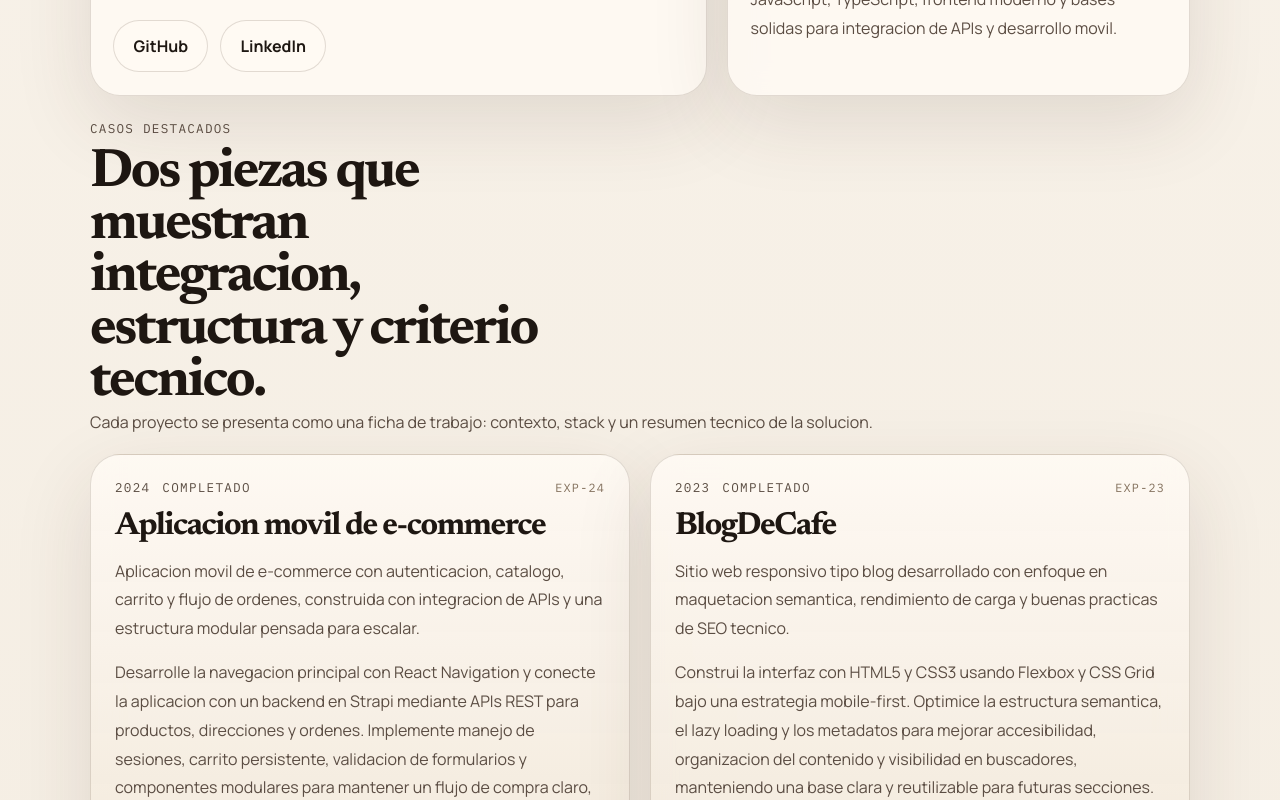
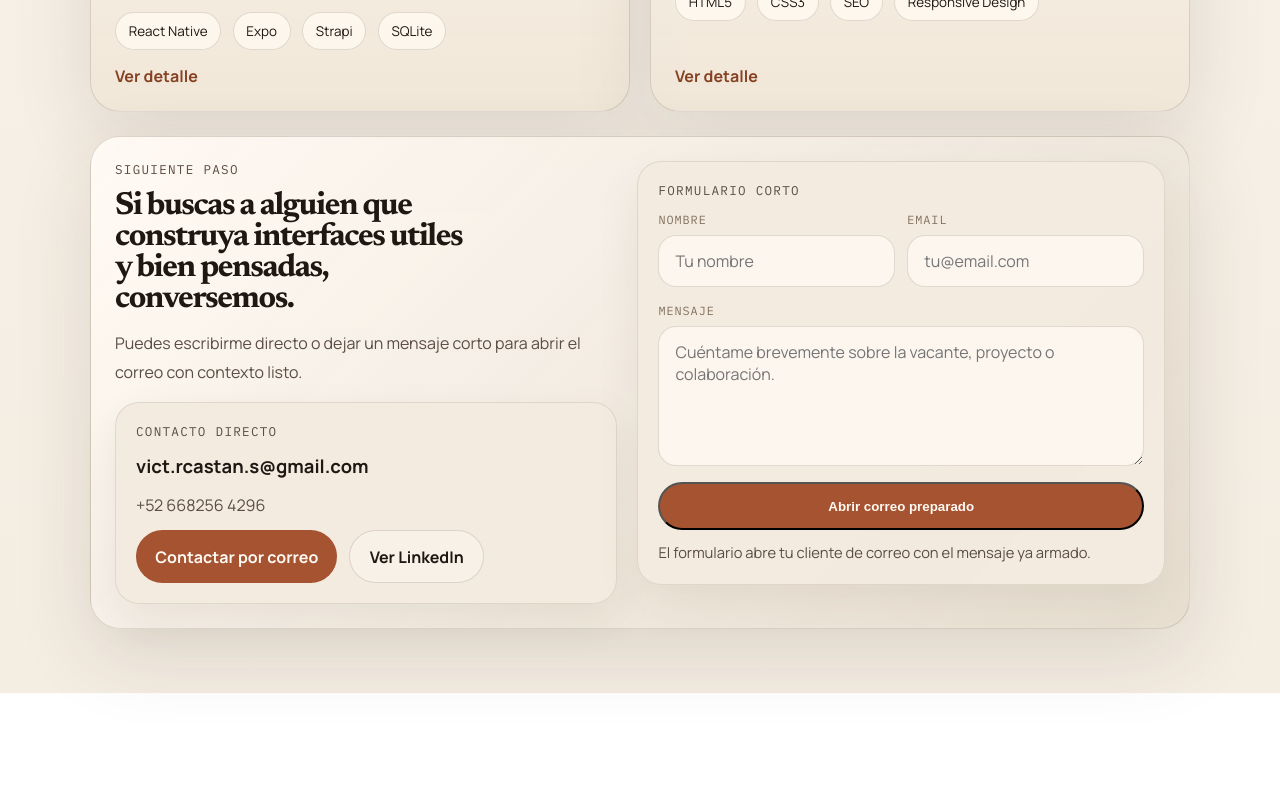
Before and after one commit to VictorOrC/portafolio-nextjs, a Next.js app: page / in a window 1280 px wide. Shown: the part 1780-2580 px from the top of the page. After the commit the page ends 2473 px from the top, so only its background shows below. Built offline with nearby package versions, Linux system fonts and the light colour scheme.

Commit message:
Refine homepage hierarchy and project details

```diff
--- a/app/globals.css
+++ b/app/globals.css
@@ -128,6 +128,11 @@ ul {
   max-width: 62ch;
 }
 
+.hero-intro h1 {
+  max-width: 13ch;
+  font-size: clamp(2rem, 4vw, 3.6rem);
+}
+
 .hero-rail {
   display: grid;
   gap: 1rem;
@@ -163,7 +168,7 @@ ul {
 
 .identity-card h2 {
   font-family: var(--font-display), serif;
-  font-size: clamp(1.9rem, 3vw, 2.5rem);
+  font-size: clamp(1.4rem, 2vw, 1.9rem);
   line-height: 1;
 }
 
@@ -226,17 +231,17 @@ h3 {
 }
 
 h1 {
-  max-width: 11ch;
+  max-width: 9ch;
   margin-top: 0.8rem;
-  font-size: clamp(3.4rem, 7.8vw, 6.9rem);
+  font-size: clamp(2rem, 3.8vw, 3.4rem);
 }
 
 h2 {
-  font-size: clamp(2.2rem, 4.5vw, 3.4rem);
+  font-size: clamp(1.5rem, 2.5vw, 2.2rem);
 }
 
 h3 {
-  font-size: 2rem;
+  font-size: 1.35rem;
 }
 
 .lead {
@@ -378,6 +383,113 @@ h3 {
 .section-heading h2 {
   margin-top: 0.7rem;
   max-width: 13ch;
+}
+
+.project-heading h2 {
+  max-width: 18ch;
+  font-size: clamp(1.5rem, 2.4vw, 2rem);
+}
+
+.contact-banner h2,
+.panel-head h2,
+.case-panel h2,
+.archive-body h2 {
+  max-width: 18ch;
+}
+
+.contact-column,
+.contact-copy,
+.contact-direct,
+.contact-form-shell {
+  min-width: 0;
+}
+
+.contact-column {
+  display: grid;
+  gap: 1rem;
+  align-content: start;
+}
+
+.contact-copy {
+  display: grid;
+  gap: 0.9rem;
+  align-content: start;
+}
+
+.contact-direct,
+.contact-form-shell {
+  align-content: start;
+}
+
+.contact-direct strong {
+  font-size: 1.15rem;
+  line-height: 1.4;
+}
+
+.contact-form {
+  display: grid;
+  gap: 1rem;
+}
+
+.field-grid {
+  display: grid;
+  grid-template-columns: repeat(2, minmax(0, 1fr));
+  gap: 0.75rem;
+}
+
+.contact-field {
+  display: grid;
+  gap: 0.45rem;
+}
+
+.contact-field span {
+  color: var(--ink-faint);
+  font-family: var(--font-mono), monospace;
+  font-size: 0.74rem;
+  letter-spacing: 0.08em;
+  text-transform: uppercase;
+}
+
+.contact-field input,
+.contact-field textarea {
+  width: 100%;
+  border: 1px solid var(--rule);
+  border-radius: 18px;
+  background: rgba(252, 247, 240, 0.95);
+  color: var(--ink);
+  font: inherit;
+  padding: 0.9rem 1rem;
+  outline: none;
+  transition: border-color 180ms ease, box-shadow 180ms ease, background 180ms ease;
+}
+
+.contact-field textarea {
+  resize: vertical;
+  min-height: 120px;
+}
+
+.contact-field input:focus,
+.contact-field textarea:focus {
+  border-color: var(--copper);
+  box-shadow: 0 0 0 3px rgba(165, 83, 49, 0.12);
+}
+
+.contact-form-actions {
+  display: grid;
+  gap: 0.65rem;
+}
+
+.form-note {
+  color: var(--ink-faint);
+  font-size: 0.92rem;
+  line-height: 1.6;
+}
+
+.project-heading {
+  display: grid;
+  grid-template-columns: minmax(0, 1.15fr) minmax(260px, 0.85fr);
+  gap: 1rem;
+  align-items: end;
 }
 
 .project-grid {
@@ -539,6 +651,32 @@ h3 {
   gap: 0.8rem;
 }
 
+.mini-points,
+.case-list {
+  display: grid;
+  gap: 0.7rem;
+}
+
+.mini-points li,
+.case-list li {
+  position: relative;
+  padding-left: 1rem;
+  color: var(--ink-soft);
+  line-height: 1.7;
+}
+
+.mini-points li::before,
+.case-list li::before {
+  content: "";
+  position: absolute;
+  top: 0.7rem;
+  left: 0;
+  width: 0.38rem;
+  height: 0.38rem;
+  border-radius: 999px;
+  background: var(--copper);
+}
+
 .archive-actions {
   display: flex;
   justify-content: flex-end;
@@ -548,6 +686,10 @@ h3 {
 
 .detail-layout {
   grid-template-columns: minmax(0, 1.3fr) minmax(260px, 0.75fr);
+}
+
+.detail-layout-bottom {
+  grid-template-columns: repeat(2, minmax(0, 1fr));
 }
 
 .case-panel {
@@ -562,6 +704,25 @@ h3 {
 
 .detail-list dd {
   text-transform: capitalize;
+}
+
+.resource-panel {
+  background: linear-gradient(135deg, rgba(255, 250, 244, 0.96), rgba(230, 220, 206, 0.9));
+}
+
+.resource-actions {
+  display: flex;
+  flex-wrap: wrap;
+  gap: 0.75rem;
+}
+
+.resource-note {
+  display: inline-flex;
+  align-items: center;
+  border: 1px dashed var(--rule-strong);
+  border-radius: 999px;
+  padding: 0.78rem 1rem;
+  color: var(--ink-faint);
 }
 
 .projects-header,
@@ -597,10 +758,10 @@ h3 {
 
 .contact-banner {
   display: grid;
-  grid-template-columns: minmax(0, 1.3fr) minmax(260px, 0.9fr);
+  grid-template-columns: minmax(0, 1fr) minmax(340px, 1.05fr);
   gap: 1.25rem;
   padding: 1.5rem;
-  align-items: end;
+  align-items: start;
   background: linear-gradient(135deg, rgba(255, 250, 244, 0.96), rgba(230, 220, 206, 0.9));
 }
 
@@ -611,11 +772,17 @@ h3 {
   .projects-hero,
   .detail-hero,
   .detail-layout,
+  .detail-layout-bottom,
+  .project-heading,
   .project-grid {
     grid-template-columns: 1fr;
   }
 
   .archive-entry {
+    grid-template-columns: 1fr;
+  }
+
+  .field-grid {
     grid-template-columns: 1fr;
   }
 
@@ -677,6 +844,11 @@ h3 {
     padding-top: 0;
   }
 
+  .hero-intro h1 {
+    max-width: 11ch;
+    font-size: clamp(1.85rem, 7.2vw, 2.7rem);
+  }
+
   .actions {
     flex-direction: column;
   }
--- a/app/page.tsx
+++ b/app/page.tsx
@@ -1,4 +1,5 @@
 import Link from "next/link";
+import { ContactForm } from "@/components/contact-form";
 import { profile } from "@/content/profile";
 import { projects } from "@/content/projects";
 
@@ -145,10 +146,19 @@ export default function Home() {
       </section>
 
       <section className="contact-banner card">
-        <div>
+        <div className="contact-column">
+          <div className="contact-copy">
             <p className="eyebrow">Siguiente paso</p>
             <h2>Si buscas a alguien que construya interfaces utiles y bien pensadas, conversemos.</h2>
+            <p className="panel-copy">
+              Puedes escribirme directo o dejar un mensaje corto para abrir el correo con contexto listo.
+            </p>
           </div>
+
+          <div className="contact-direct rail-card">
+            <span className="panel-label">Contacto directo</span>
+            <strong>{profile.contact.email}</strong>
+            <p>{profile.contact.phone}</p>
             <div className="contact-actions">
               <a className="button button-primary" href={`mailto:${profile.contact.email}`}>
                 Contactar por correo
@@ -157,6 +167,13 @@ export default function Home() {
                 Ver LinkedIn
               </a>
             </div>
+          </div>
+        </div>
+
+        <div className="contact-form-shell rail-card">
+          <span className="panel-label">Formulario corto</span>
+          <ContactForm email={profile.contact.email} />
+        </div>
       </section>
     </main>
   );
--- a/app/projects/page.tsx
+++ b/app/projects/page.tsx
@@ -50,6 +50,7 @@ export default function ProjectsPage() {
               <div className="project-topline">
                 <div className="project-meta">
                   <span>{project.status}</span>
+                  <span>{project.role}</span>
                   <span>{project.stack.length} tecnologias</span>
                 </div>
               </div>
@@ -59,6 +60,11 @@ export default function ProjectsPage() {
 
             <div className="archive-notes">
               <p className="project-description">{project.description}</p>
+              <ul className="mini-points" aria-label={`Logros clave de ${project.title}`}>
+                {project.achievements.slice(0, 2).map((achievement) => (
+                  <li key={achievement}>{achievement}</li>
+                ))}
+              </ul>
               <ul className="tag-list compact">
                 {project.stack.map((item) => (
                   <li key={item}>{item}</li>
--- /dev/null
+++ b/components/contact-form.tsx
@@ -0,0 +1,84 @@
+"use client";
+
+import { useMemo, useState } from "react";
+
+type ContactFormProps = {
+  email: string;
+};
+
+export function ContactForm({ email }: ContactFormProps) {
+  const [name, setName] = useState("");
+  const [senderEmail, setSenderEmail] = useState("");
+  const [message, setMessage] = useState("");
+
+  const mailtoHref = useMemo(() => {
+    const subject = name
+      ? `Contacto desde portafolio - ${name}`
+      : "Contacto desde portafolio";
+
+    const body = [
+      name ? `Nombre: ${name}` : "",
+      senderEmail ? `Email: ${senderEmail}` : "",
+      "",
+      message,
+    ]
+      .filter(Boolean)
+      .join("\n");
+
+    return `mailto:${email}?subject=${encodeURIComponent(subject)}&body=${encodeURIComponent(body)}`;
+  }, [email, message, name, senderEmail]);
+
+  return (
+    <form
+      className="contact-form"
+      onSubmit={(event) => {
+        event.preventDefault();
+        window.location.href = mailtoHref;
+      }}
+    >
+      <div className="field-grid">
+        <label className="contact-field">
+          <span>Nombre</span>
+          <input
+            name="name"
+            type="text"
+            placeholder="Tu nombre"
+            value={name}
+            onChange={(event) => setName(event.target.value)}
+          />
+        </label>
+
+        <label className="contact-field">
+          <span>Email</span>
+          <input
+            name="email"
+            type="email"
+            placeholder="tu@email.com"
+            value={senderEmail}
+            onChange={(event) => setSenderEmail(event.target.value)}
+          />
+        </label>
+      </div>
+
+      <label className="contact-field contact-field-full">
+        <span>Mensaje</span>
+        <textarea
+          name="message"
+          placeholder="Cuéntame brevemente sobre la vacante, proyecto o colaboración."
+          value={message}
+          onChange={(event) => setMessage(event.target.value)}
+          rows={5}
+        />
+      </label>
+
+      <div className="contact-form-actions">
+        <button className="button button-primary" type="submit">
+          Abrir correo preparado
+        </button>
+        <p className="form-note">
+          El formulario abre tu cliente de correo con el mensaje ya armado.
+        </p>
+      </div>
+    </form>
+  );
+}
--- a/content/profile.ts
+++ b/content/profile.ts
@@ -2,7 +2,7 @@ export const profile = {
   name: "Victor Eduardo Orduño Castaños",
   role: "Desarrollador Full Stack Junior",
   location: "Los Mochis, Sinaloa, Mexico",
-  headline: "Desarrollador Full Stack enfocado en crear aplicaciones web y moviles claras, funcionales y mantenibles.",
+  headline: "Desarrollador Full Stack que crea aplicaciones web y moviles claras y mantenibles.",
   summary:
     "Ingeniero en Informatica en etapa final de formacion con experiencia profesional en mantenimiento de sistemas internos, soporte tecnico y desarrollo de soluciones usando JavaScript, TypeScript, PHP, SQL y React.",
   bio: "Soy desarrollador Full Stack con especializacion en desarrollo de software movil. He trabajado mejorando sistemas internos para el sector agricola y desarrollando soluciones con enfoque en estabilidad, usabilidad y mantenimiento. Tambien he construido proyectos propios con React Native, Expo y Strapi, lo que me ha permitido fortalecer mis bases en frontend, integracion de APIs y diseno de interfaces utiles. Me interesa seguir creciendo en equipos donde pueda aportar soluciones practicas, aprender de problemas reales y construir productos bien pensados.",
```
Also changed, not shown: app/projects/[slug]/page.tsx (+49 -0 lines), content/projects.ts (+26 -0 lines). Lines whose indentation alone changed are shown as unchanged.
